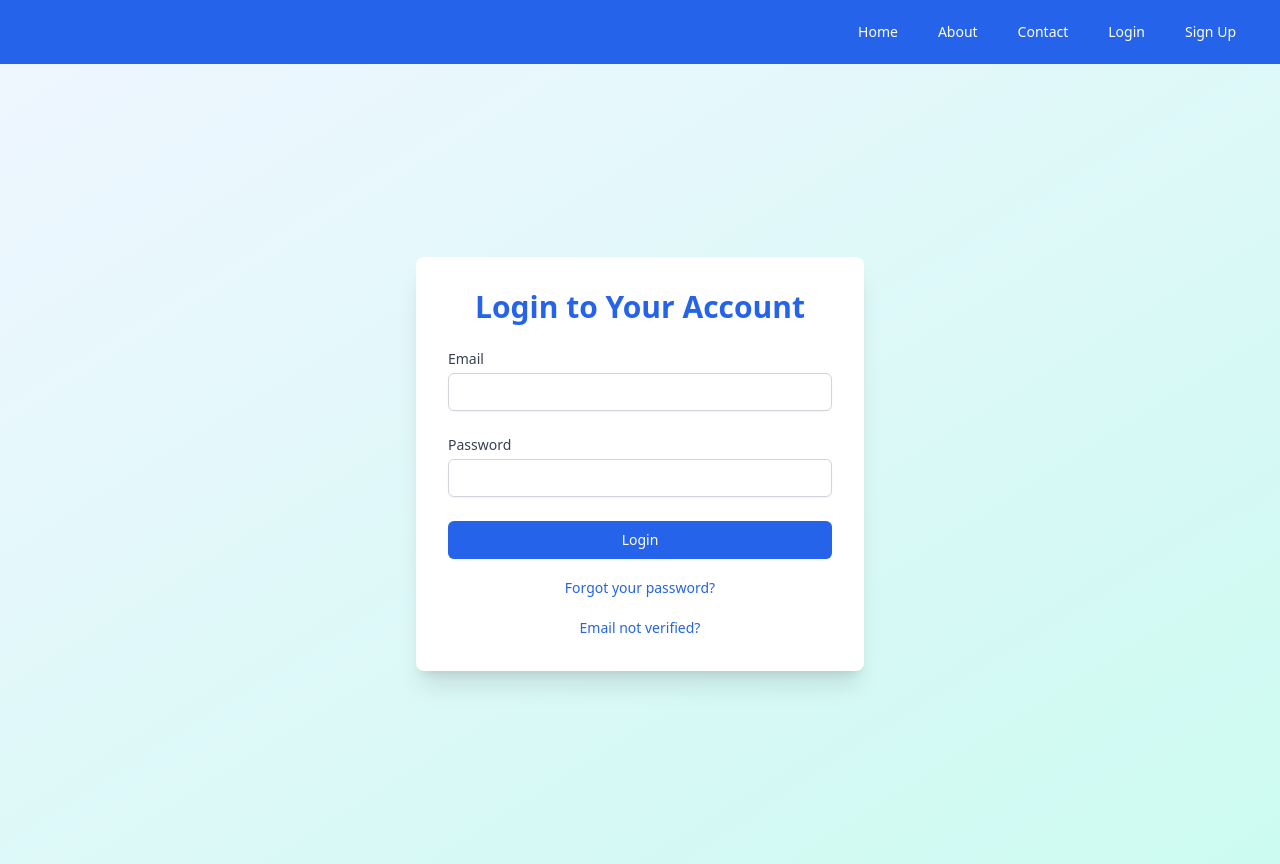
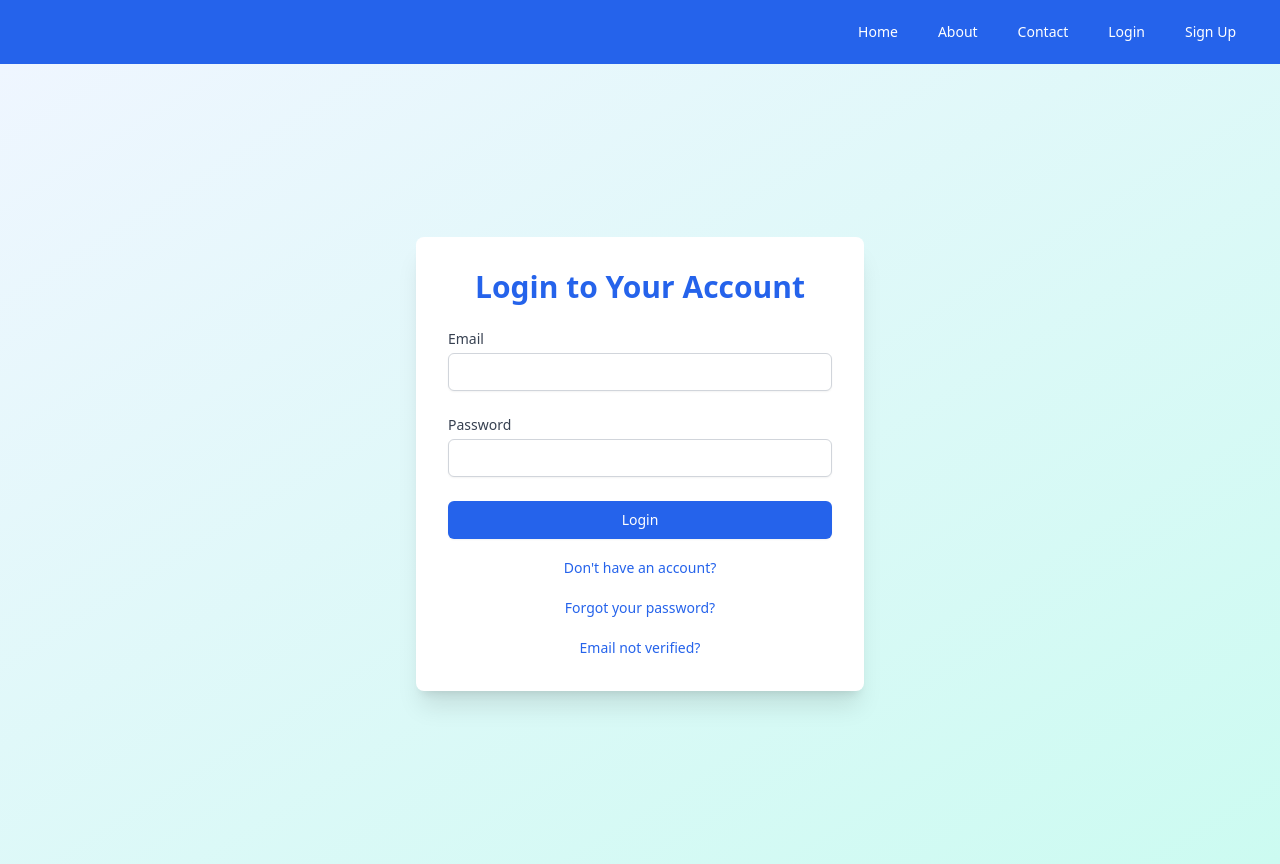
Before and after one commit to VinayakGaikwad101/researchrx-gsc-2025, a React (Vite) app in the folder patient/: page /self-diagnose in a window 1280 px wide. Built offline with nearby package versions, Linux system fonts and the light colour scheme; no server answers.

Commit message:
Auth UI logic fix

```diff
--- a/patient/src/components/Login.jsx
+++ b/patient/src/components/Login.jsx
@@ -66,6 +66,14 @@
         </form>
         <div className="mt-4 text-center">
           <Link
+            to="/signup"
+            className="text-sm text-blue-600 hover:text-blue-500"
+          >
+            Don't have an account?
+          </Link>
+        </div>
+        <div className="mt-4 text-center">
+          <Link
             to="/forgot-password"
             className="text-sm text-blue-600 hover:text-blue-500"
           >
--- a/patient/src/components/Signup.jsx
+++ b/patient/src/components/Signup.jsx
@@ -1,5 +1,5 @@
 import { useState } from "react";
-import { useNavigate } from "react-router-dom";
+import { Link, useNavigate } from "react-router-dom";
 import { useAuthStore } from "../store/useAuthStore";
 
 const Signup = () => {
@@ -167,6 +167,14 @@
               {loading ? "Signing up..." : "Sign Up"}
             </button>
           </div>
+          <div className="mt-4 text-center">
+            <Link
+              to="/login"
+              className="text-sm text-blue-600 hover:text-blue-500"
+            >
+              Already have an account?
+            </Link>
+          </div>
         </form>
       </div>
     </div>
```
